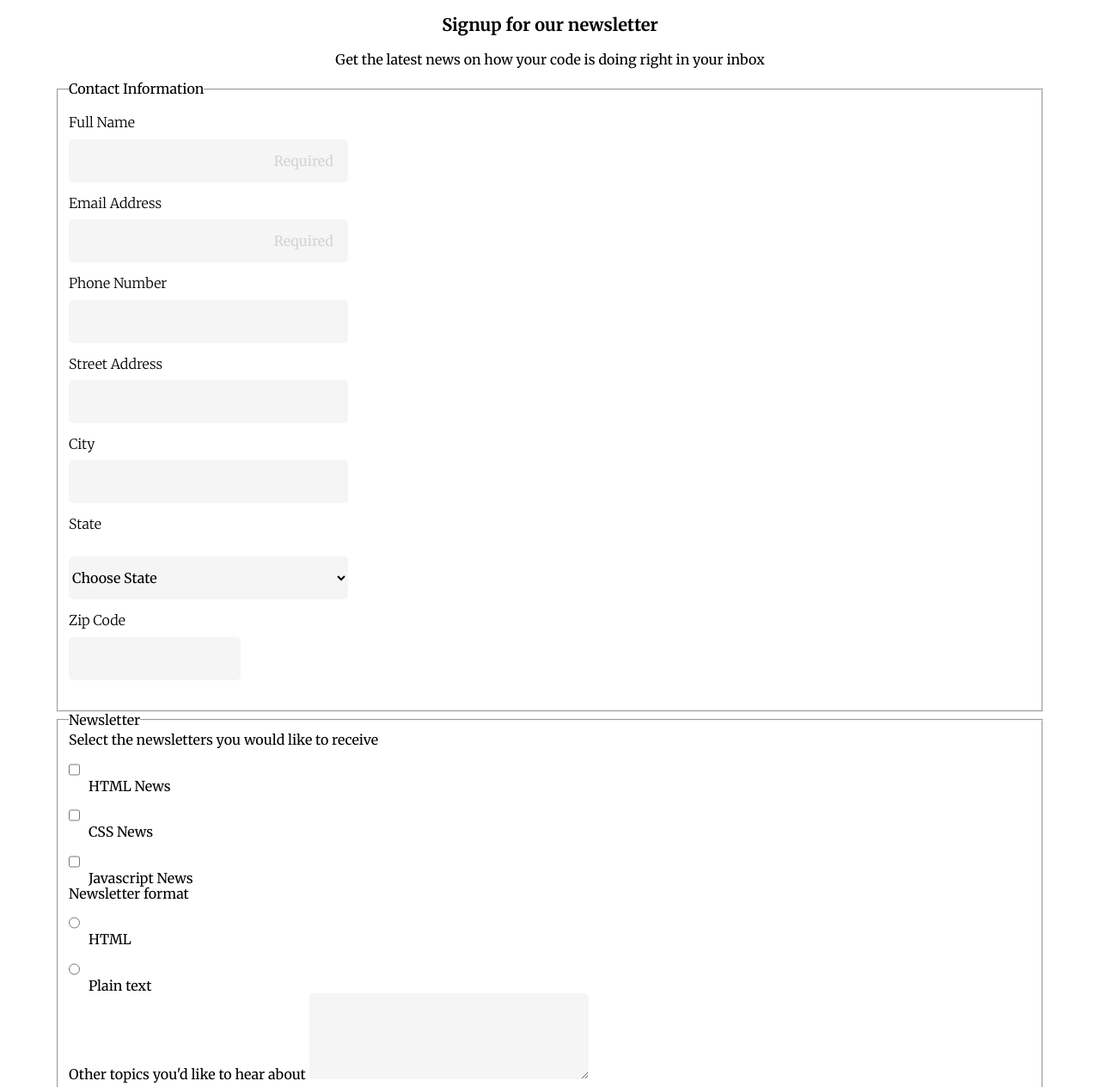
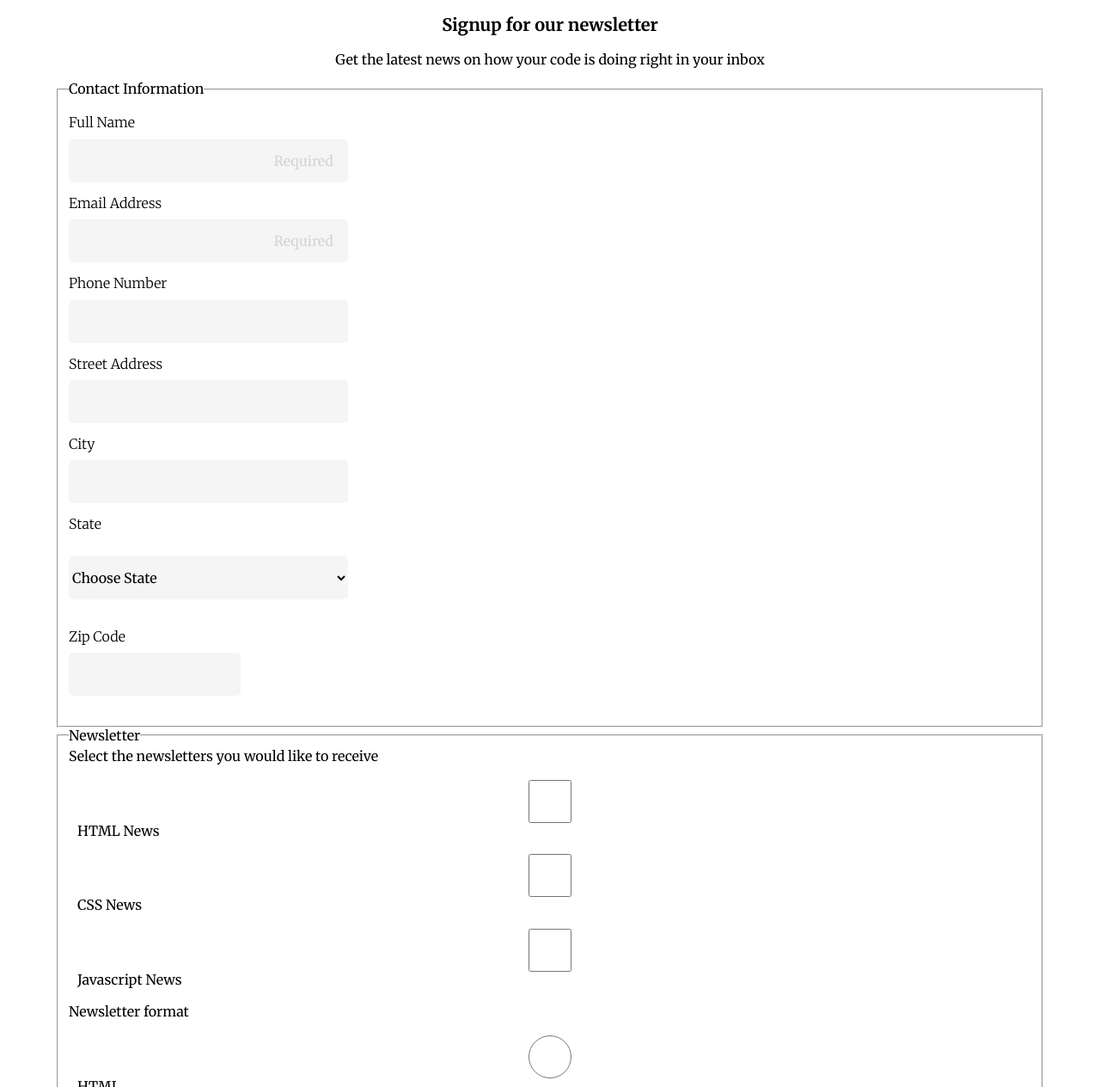
Before and after one commit to EddieHarmonJr/responsive-registration-form, a plain HTML site: page index.html in a window 1280 px wide. Shown: the part 76-1340 px from the top of the page at 86% size. Drawn offline with Linux system fonts and the light colour scheme.

Commit message:
add top margin of 20px to submit button

```diff
--- a/css/style.css
+++ b/css/style.css
@@ -24,6 +24,10 @@ p:first-child {
 }
 p, h2 {
   text-align: center;
+}
+.contact-info {
+  display: flex;
+  flex-direction: column;
 }
 .contact-labels {
   font-weight: 100;
@@ -63,6 +67,18 @@ input, select, textarea {
   width: 200px;
   margin-bottom: 25px;
 }
+.newsletter-info {
+display: flex;
+flex-direction: column;
+}
+
+
+/* #html_news, #css_news, #javascript_news, .newsletter-labels {
+  display: inline-block;
+} */
+/* .newsletter-info input {
+  border: solid;
+}  */
 
 input:focus, textarea:focus {
   outline: 3px solid #09f;
@@ -72,6 +88,7 @@ button {
   background-color: #39add1;
   height: 50px;
   width: 210px;
+  margin-top: 20px;
 }
 
 
--- a/index.html
+++ b/index.html
@@ -101,7 +101,7 @@
         <input type="text" id="zip" name="user_zip">
     </fieldset>
 
-    <fieldset>
+    <fieldset class="newsletter-info">
       <legend>Newsletter</legend>
 
       <label>Select the newsletters you would like to receive</label><br>
```
